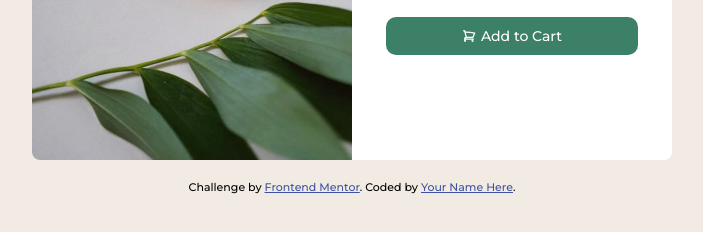
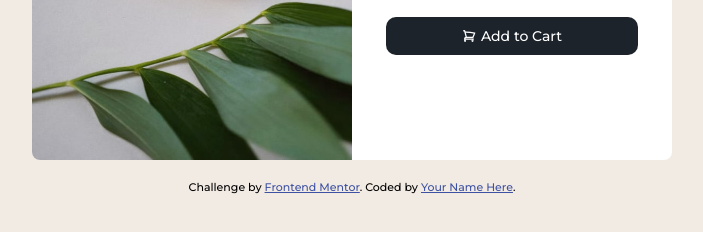
Before and after one commit to JimTK16/product-preview-card-component, a plain HTML site: page index.html in a window 1280 px wide. In both pictures the pointer is over the button "Add to Cart". Shown: the part 340-572 px from the top of the page, without its empty margins (288-991 px from the left). Drawn offline with Linux system fonts and the light colour scheme.

Commit message:
add btn active state

```diff
--- a/style.css
+++ b/style.css
@@ -119,6 +119,11 @@ body {
   gap: 0.5rem;
 }
 
+.btn:hover,
+.btn:active {
+  background-color: hsl(212, 21%, 14%);
+}
+
 .btn svg {
   width: 1.4rem;
   height: 1.4rem;
```
